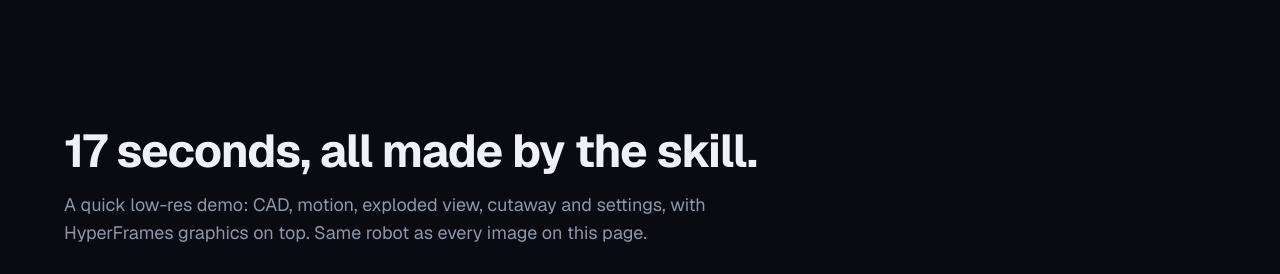
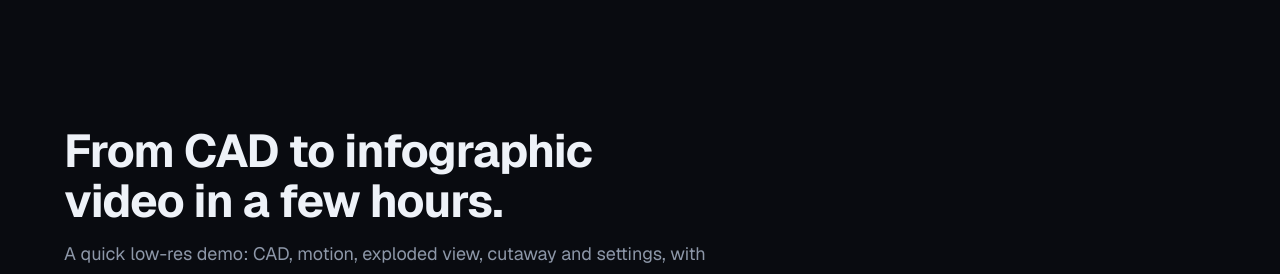
Before and after one commit to mariomele/blender-product-video, a plain HTML site: page docs/index.html in a window 1280 px wide. Shown: the part 3020-3294 px from the top of the page. Drawn offline with nearby package versions, Linux system fonts and the light colour scheme.

Commit message:
Film headline: from CAD to infographic video in a few hours
Co-Authored-By: Claude Opus 5.5 <noreply@anthropic.com>

```diff
--- a/docs/index.html
+++ b/docs/index.html
@@ -394,7 +394,7 @@ body::after{content:"";position:fixed;inset:0;z-index:30;pointer-events:none;opa
 </section>
 
 <section id="film">
-<h2 class="rv"><span lang="en">17 seconds, all made by the skill.</span><span lang="it">17 secondi, tutti fatti dalla skill.</span></h2>
+<h2 class="rv"><span lang="en">From CAD to infographic video in a few hours.</span><span lang="it">Dal CAD al video infografica in poche ore.</span></h2>
 <p class="sub rv"><span lang="en">A quick low-res demo: CAD, motion, exploded view, cutaway and settings, with HyperFrames graphics on top. Same robot as every image on this page.</span><span lang="it">Una demo veloce in bassa risoluzione: CAD, movimento, esploso, sezione e ambienti, con le grafiche HyperFrames sopra. È lo stesso robot di tutte le immagini della pagina.</span></p>
 <div class="film rv"><video src="assets/examples/demo.mp4?v=3" poster="assets/examples/ambiente_nero.jpg?v=3" autoplay muted loop playsinline controls preload="metadata" aria-label="Demo video of the 6-axis robot arm"></video></div>
 </section>
```
